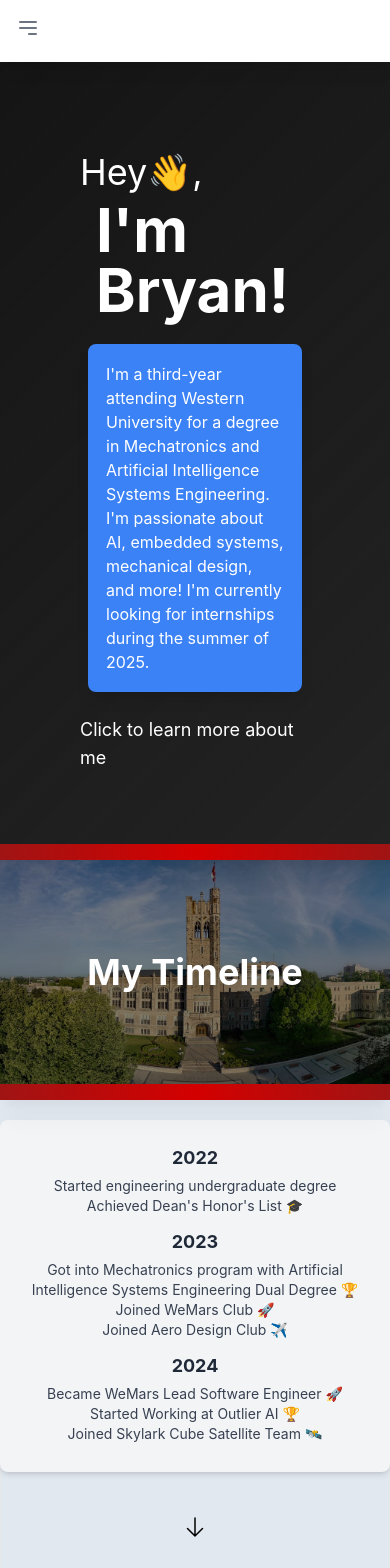
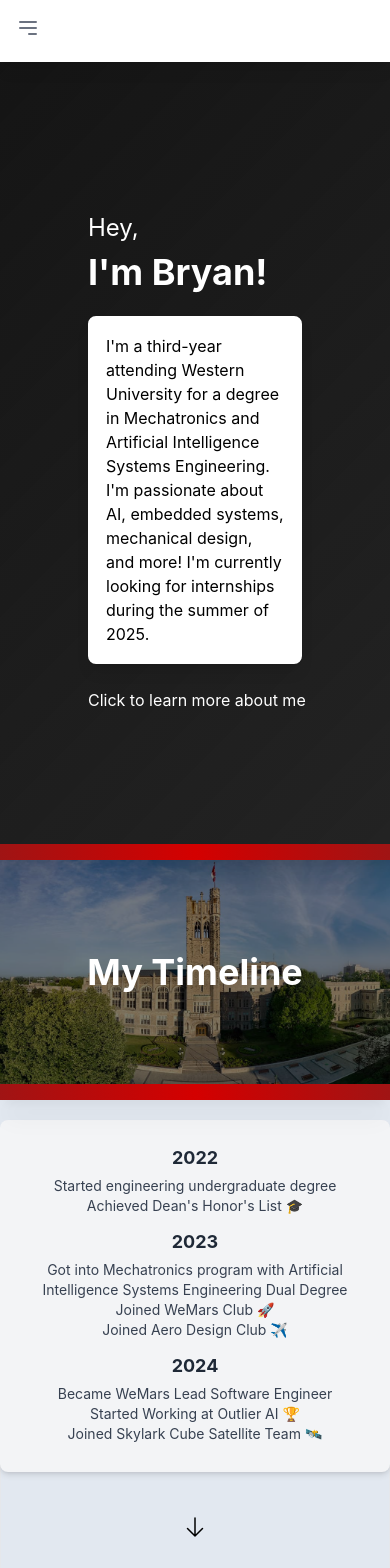
Before and after one commit to Bryanh002/Personal-Website, a React (Create React App) app: page /home in a window 390 px wide. Shown: the top 1568 px of the page. Built offline with nearby package versions, Linux system fonts and the light colour scheme.

Commit message:
MB Update/ QOL

```diff
--- a/src/Components/timeline.js
+++ b/src/Components/timeline.js
@@ -14,7 +14,7 @@ const Timeline = () => {
         <div className="timeline-item mb-3">
           <div className="year text-lg font-bold text-gray-800 mb-1">2023</div>
           <div className="details text-gray-700">
-            <p className="text-sm sm:text-base">Got into Mechatronics program with Artificial Intelligence Systems Engineering Dual Degree <span role="img" aria-label="trophy">🏆</span></p>
+            <p className="text-sm sm:text-base">Got into Mechatronics program with Artificial Intelligence Systems Engineering Dual Degree </p>
             <p className="text-sm sm:text-base">Joined WeMars Club <span role="img" aria-label="rocket">🚀</span></p>
             <p className="text-sm sm:text-base">Joined Aero Design Club <span role="img" aria-label="plane">✈️</span></p>
           </div>
@@ -22,8 +22,8 @@ const Timeline = () => {
         <div className="timeline-item mb-1">
           <div className="year text-lg font-bold text-gray-800 mb-1">2024</div>
           <div className="details text-gray-700">
-            <p className="text-sm sm:text-base">Became WeMars Lead Software Engineer <span role="img" aria-label="rocket">🚀</span></p>
-            <p className="text-sm sm:text-base">Started Working at Outlier AI <span role="img" aria-label="rocket">🏆</span></p>
+            <p className="text-sm sm:text-base">Became WeMars Lead Software Engineer </p>
+            <p className="text-sm sm:text-base">Started Working at Outlier AI <span role="img" aria-label="trophy">🏆</span></p>
             <p className="text-sm sm:text-base">Joined Skylark Cube Satellite Team <span role="img" aria-label="satellite">🛰️</span></p>
           </div>
         </div>
--- a/src/Pages/Clubs.js
+++ b/src/Pages/Clubs.js
@@ -135,7 +135,7 @@ function ClubsPage() {
                     <div className="flex justify-center sm:justify-start"><img className="w-auto h-auto sm:w-[450px] sm:h-[200px] sm:ml-20" src={WeMarsLogo}></img></div>
                     <div className="flex justify-center sm:justify-start"><div className={`bg-white mx-4 sm:mr-20 pb-8 sm:pb-0 w-auto h-auto sm:w-[1000px] sm:mt-10 mt-5 sm:ml-20 rounded-lg shadow-md`}>
                         <h1 className="ml-10 pt-5 font-semibold text-2xl font-serif">Lead Software Engineer</h1>
-                        <p className="ml-10 mr-10 pt-5 shadow-sm font-serif pb-10">My time with WeMars has developed my practical software and embedded systems skills. I have worked with a variety of devices, including an Intel D345 Camera, ESP32 Cams, MPU6050 IMU, GY-NEO6MV2 GPS, and a RPLiDAR module. I also have experience using CAN Bus protocol for noise-free data transfer from these devices to a front-end interface. This allows our team to have advanced monitoring systems during competitions. Our data pipeline involved using an ESP-board to act as a Can hub in which all data would eventually reach, from there it was transmitted serially to a Raspberry Pi. The Raspberry Pi forwarded this data to our radios and then the data was displayed on our front-end interface. As the lead software engineer for the team, I have many plans this upcoming year, including working on autonomous navigation systems for our rover using LiDAR and depth cameras.</p>
+                        <p className="ml-10 mr-10 pt-5 font-serif pb-10">My time with WeMars has developed my practical software and embedded systems skills. I have worked with a variety of devices, including an Intel D345 Camera, ESP32 Cams, MPU6050 IMU, GY-NEO6MV2 GPS, and a RPLiDAR module. I also have experience using CAN Bus protocol for noise-free data transfer from these devices to a front-end interface. This allows our team to have advanced monitoring systems during competitions. Our data pipeline involved using an ESP-board to act as a Can hub in which all data would eventually reach, from there it was transmitted serially to a Raspberry Pi. The Raspberry Pi forwarded this data to our radios and then the data was displayed on our front-end interface. As the lead software engineer for the team, I have many plans this upcoming year, including working on autonomous navigation systems for our rover using LiDAR and depth cameras.</p>
                     </div></div>
                 </div>
             </div>
--- a/src/Pages/Home.js
+++ b/src/Pages/Home.js
@@ -133,19 +133,19 @@ function HomePage() {
 
             {/* Left-Aligned Text */}
             <div className="flex flex-col items-start justify-start ml-20">
-              <h1 className={`text-4xl sm:pr-30 pb-2 transition-colors duration-500 delay-1000 ease-in-out ${isAnimated ? 'text-white' : 'text-black'}`}>
-                Hey<span role="img" aria-label="wave">👋</span>,
+              <h1 className={`sm:text-4xl text-2xl pl-2 sm:pr-30 pb-2 transition-colors duration-500 delay-1000 ease-in-out ${isAnimated ? 'text-white' : 'text-black'}`}>
+                Hey,
               </h1>
 
-              <h2 className={`text-6xl font-bold transition ease-in-out duration-300 delay-1000 hover:scale-110 hover:delay-0 pl-4 ${isAnimated ? 'text-white' : 'text-black'}`}>
+              <h2 className={`sm:text-6xl text-4xl font-bold transition ease-in-out duration-300 delay-1000 hover:scale-110 hover:delay-0 sm:pl-4 pl-2 ${isAnimated ? 'text-white' : 'text-black'}`}>
                 I'm Bryan!
               </h2>
 
-              <h2 className={`sm:hidden m-2 mt-6 p-4 border-2 rounded-lg shadow-lg transition ease-in-out duration-300 delay-1000 ${isAnimated ? 'text-white bg-blue-500 border-blue-500' : 'text-black bg-blue-200 border-blue-200'}`}>
+              <h2 className={`sm:hidden m-2 mt-6 p-4 border-2 rounded-lg shadow-lg transition ease-in-out duration-300 delay-1000 ${isAnimated ? 'text-black bg-white border-white' : 'text-white bg-slate-700 border-slate-700'}`}>
                 I'm a third-year attending Western University for a degree in Mechatronics and Artificial Intelligence Systems Engineering. I'm passionate about AI, embedded systems, mechanical design, and more! I'm currently looking for internships during the summer of 2025.
               </h2>
 
-              <Link to="timeline-section" smooth={true} duration={1000} className={`text-lg pt-4 sm:pl-16 transition ease-in-out delay-1000 duration-300 hover:scale-105 hover:delay-0 cursor-pointer ${isAnimated ? 'text-white' : 'text-black'}`}>
+              <Link to="timeline-section" smooth={true} duration={1000} className={` text-md sm:text-lg pt-4 sm:pl-16 pl-2 transition ease-in-out delay-1000 duration-300 hover:scale-105 hover:delay-0 cursor-pointer ${isAnimated ? 'text-white' : 'text-black'}`}>
                 Click to learn more about me
               </Link>
             </div>
--- a/src/Pages/Projects.js
+++ b/src/Pages/Projects.js
@@ -157,8 +157,8 @@ function ProjectPage() {
                     <div className="h-full w-full flex flex-col">
                         <div className={`flex justify-center sm:px-20 px-5 ${isFActive ? 'hidden' : 'visible'} ${isAiActive ? 'hidden' : 'visible'}`}>
                                 <div id="robotic-arm" className="mt-14 sm:h-96 w-full h-[400px] rounded-lg flex flex-col sm:flex-row ease-in-out duration-300">
-                                    <div className="w-full sm:w-[510px] h-56 sm:h-full scale-75 scale-y-75 sm:scale-y-90 sm:scale-90 shadow-md rounded-lg overflow-hidden border-slate-300 border-4 border-solid">
-                                        <img src={Roboticarm} className="w-full h-56 sm:h-full"></img>
+                                    <div className="w-full sm:w-[510px] h-72 sm:h-full scale-75 scale-y-75 sm:scale-y-90 sm:scale-90 shadow-md rounded-lg overflow-hidden border-slate-300 border-4 border-solid">
+                                        <img src={Roboticarm} className="w-full h-72 sm:h-full"></img>
                                     </div>
                                     <div className="tracking-wide w-full md:w-[850px] md:mt-16 font-bold font-serif text-lg lg:text-2xl md:text-left text-center">
                                         <p>IOT Robot Arm:</p>
```
